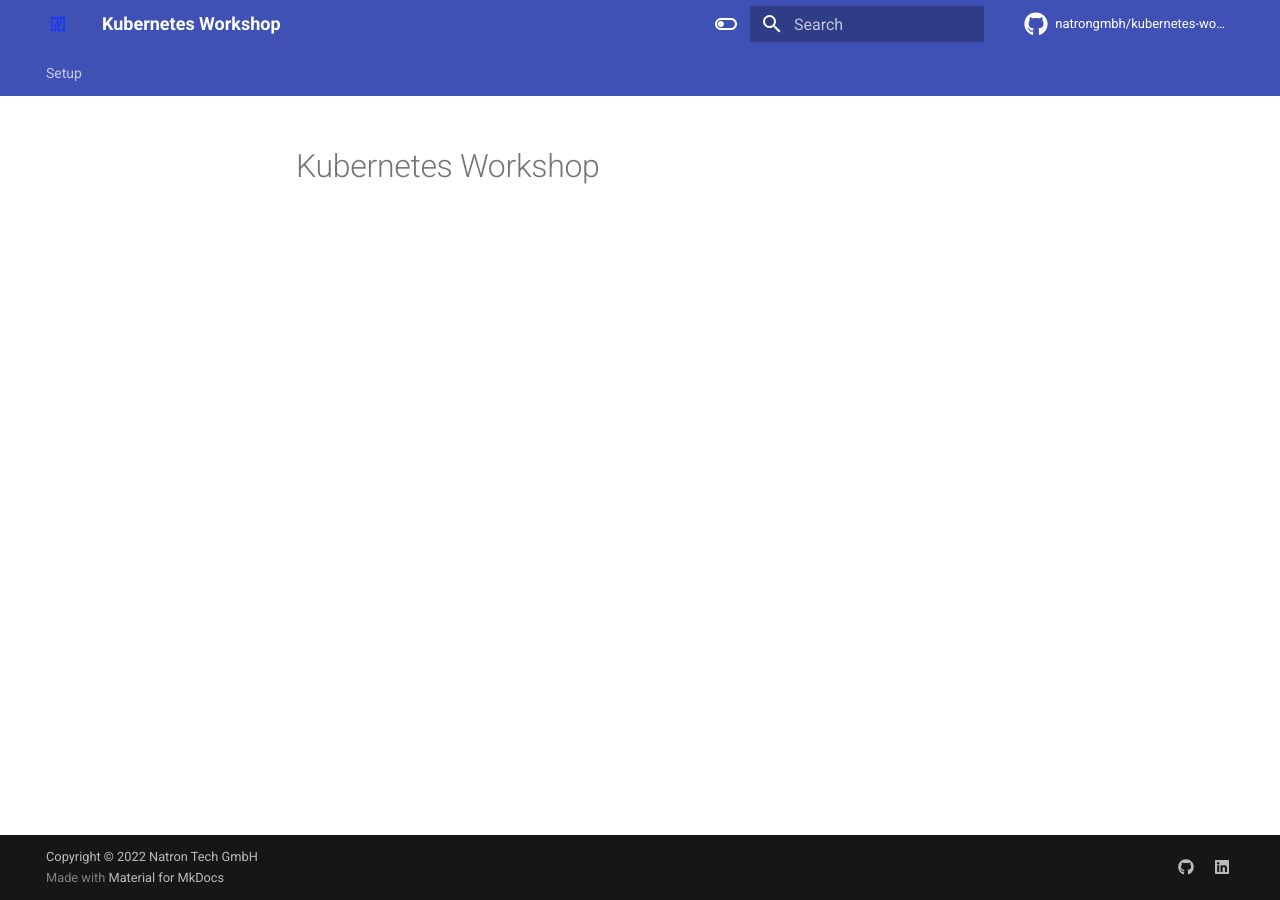
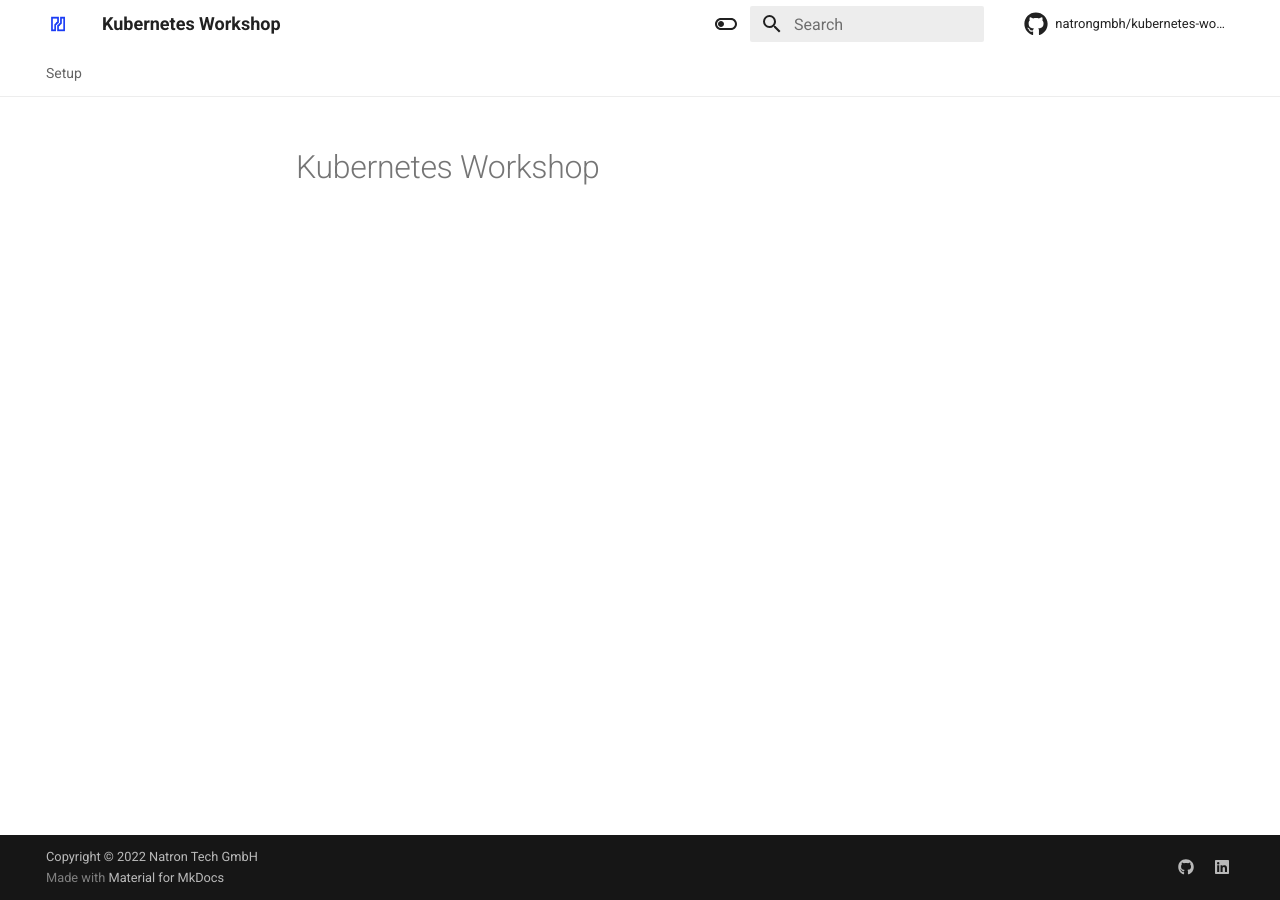
Before and after one commit to natrontech/kubernetes-workshop-golog, an MkDocs documentation site: the page built from docs/index.md, in a window 1280 px wide. Built offline with MkDocs 1.6.1 and Material for MkDocs 9.7.7, drawn with Linux system fonts in a browser that asks for light colours; comment, search, counter and statistics services are not loaded.

Commit message:
feat: change colors
Signed-off-by: Jan Lauber <jan.lauber@protonmail.ch>

```diff
--- a/mkdocs.yaml
+++ b/mkdocs.yaml
@@ -35,7 +35,9 @@ theme:
     - search.suggest
   palette:
     - media: "(prefers-color-scheme: light)"
-      scheme: natron-light
+      scheme: default
+      primary: white
+      accent: indigo
       toggle:
         icon: material/toggle-switch-off-outline
         name: Switch to dark mode
```
